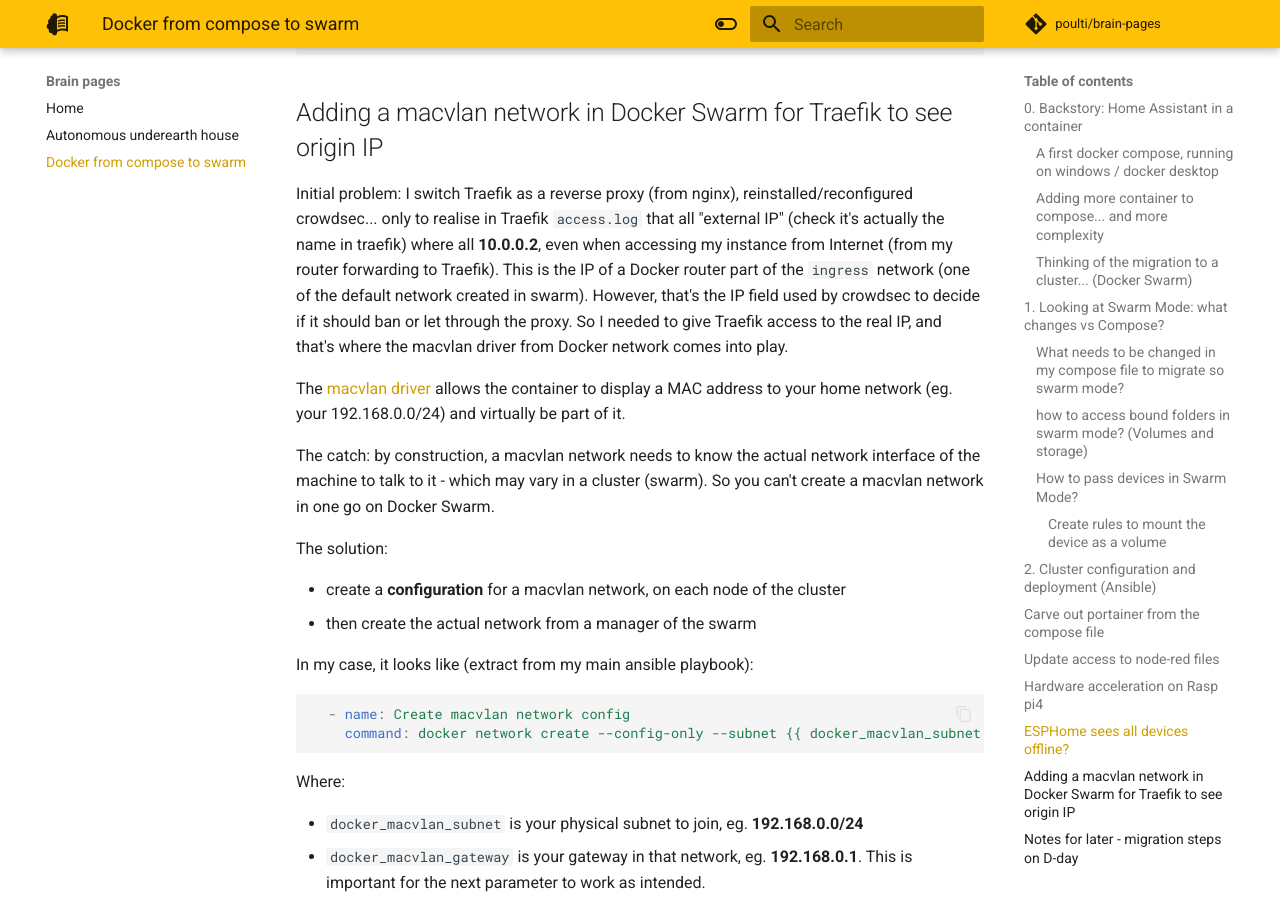
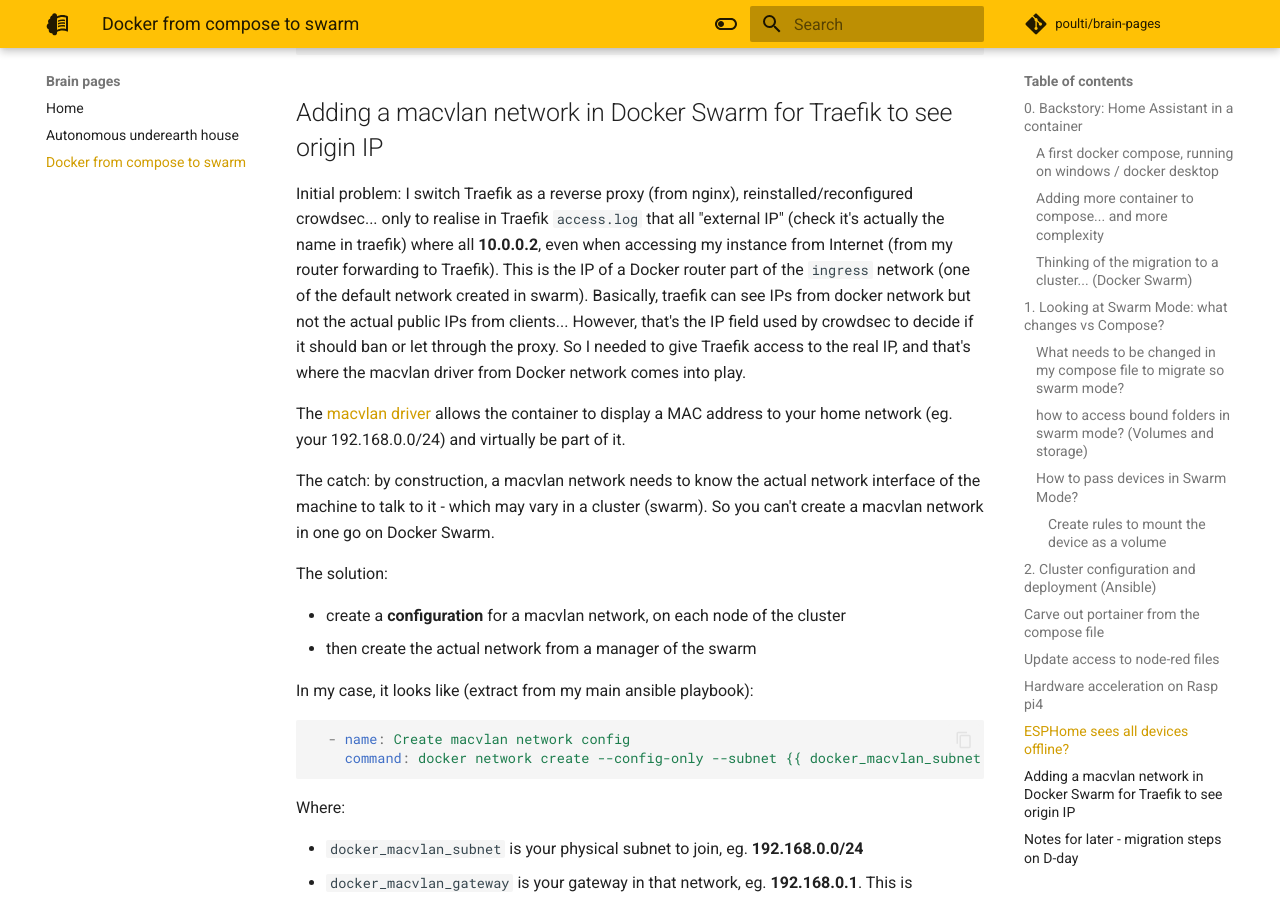
Before and after one commit to poulti/brain-pages, an MkDocs documentation site: the page built from docs/docker-from-compose-to-swarm.md, in a window 1280 px wide and 900 px high, scrolled down 12275 px. Built offline with MkDocs 1.6.1 and Material for MkDocs 9.7.7, drawn with Linux system fonts in a browser that asks for light colours; comment, search, counter and statistics services are not loaded.

Commit message:
add precision to macvlan driver

```diff
--- a/docs/docker-from-compose-to-swarm.md
+++ b/docs/docker-from-compose-to-swarm.md
@@ -464,7 +464,7 @@
 
 ## Adding a macvlan network in Docker Swarm for Traefik to see origin IP
 
-Initial problem: I switch Traefik as a reverse proxy (from nginx), reinstalled/reconfigured crowdsec... only to realise in Traefik ``access.log`` that all "external IP" (check it's actually the name in traefik) where all **10.0.0.2**, even when accessing my instance from Internet (from my router forwarding to Traefik). This is the IP of a Docker router part of the ``ingress`` network (one of the default network created in swarm).
+Initial problem: I switch Traefik as a reverse proxy (from nginx), reinstalled/reconfigured crowdsec... only to realise in Traefik ``access.log`` that all "external IP" (check it's actually the name in traefik) where all **10.0.0.2**, even when accessing my instance from Internet (from my router forwarding to Traefik). This is the IP of a Docker router part of the ``ingress`` network (one of the default network created in swarm). Basically, traefik can see IPs from docker network but not the actual public IPs from clients...
 However, that's the IP field used by crowdsec to decide if it should ban or let through the proxy. So I needed to give Traefik access to the real IP, and that's where the macvlan driver from Docker network comes into play.
 
 The [macvlan driver](https://docs.docker.com/network/drivers/macvlan/) allows the container to display a MAC address to your home network (eg. your 192.168.0.0/24) and virtually be part of it.
```
